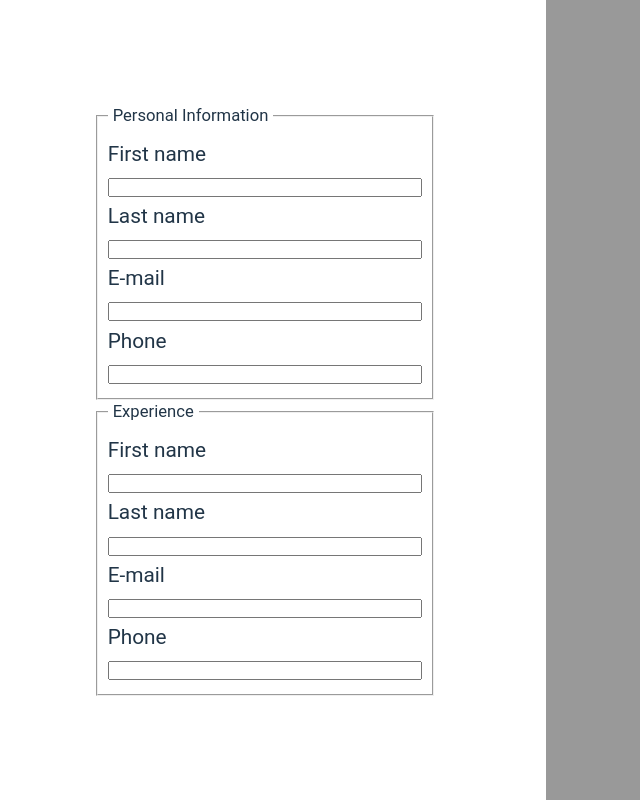
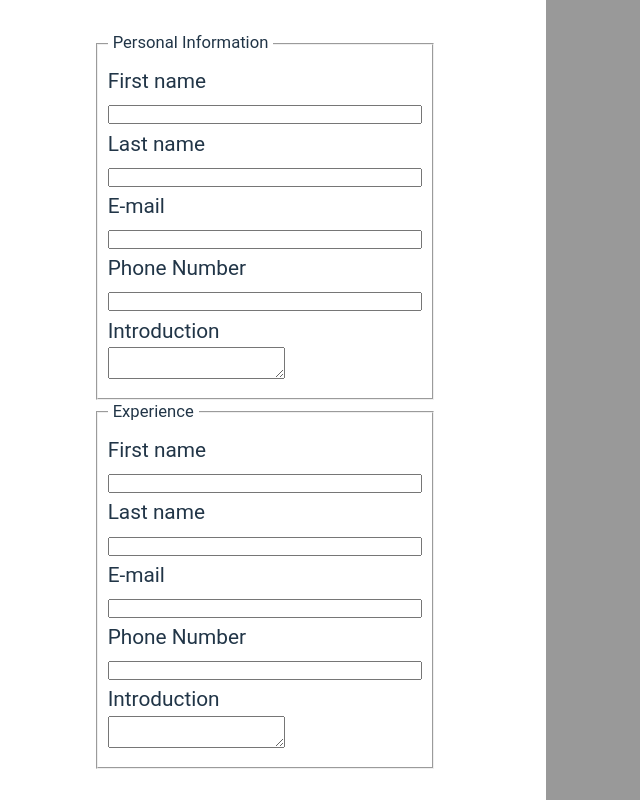
Before and after one commit to hakanyalniz/cv-application, a React (Vite) app: page / in a window 1280 px wide. Shown: the whole page, without its empty margins (17-657 px from the left). Built offline with nearby package versions, Linux system fonts and the light colour scheme.

Commit message:
Changed the way forms are stored. Now each form type will have it's own file, which can be imported and used.

```diff
--- a/src/components/FormSection.jsx
+++ b/src/components/FormSection.jsx
@@ -1,22 +1,17 @@
 import "../styles/FormSection.css";
-import Forms from "./Forms.jsx";
+import Forms from "./Forms";
+import { PersonalInformation } from "./form_types/PersonalInformation";
 
 function FormSection() {
-  const personalInformation = [
-    { labelContent: "First name", htmlFor: "fname", type: "text" },
-    { labelContent: "Last name", htmlFor: "lname", type: "text" },
-    { labelContent: "E-mail", htmlFor: "email", type: "email" },
-    { labelContent: "Phone", htmlFor: "phone", type: "number" },
-  ];
   return (
     <div className="form-section">
       <div className="introduction"></div>
       <div className="forms">
         <Forms
-          personalInformation={personalInformation}
+          personalInformation={PersonalInformation}
           legend="Personal Information"
         />
-        <Forms personalInformation={personalInformation} legend="Experience" />
+        <Forms personalInformation={PersonalInformation} legend="Experience" />
       </div>
     </div>
   );
--- a/src/components/Forms.jsx
+++ b/src/components/Forms.jsx
@@ -4,19 +4,7 @@ function Forms({ personalInformation, legend }) {
       <fieldset>
         <legend>{legend}</legend>
         {personalInformation.map((inputElement) => {
-          return (
-            <div>
-              <label htmlFor={inputElement.htmlFor}>
-                {inputElement.labelContent}
-              </label>
-              <br />
-              <input
-                type={inputElement.type}
-                id={inputElement.htmlFor}
-                name={inputElement.htmlFor}
-              />
-            </div>
-          );
+          return inputElement;
         })}
       </fieldset>
     </form>
--- /dev/null
+++ b/src/components/form_types/PersonalInformation.jsx
@@ -0,0 +1,27 @@
+export const PersonalInformation = [
+  <div>
+    <label htmlFor="fname">First name</label>
+    <br />
+    <input type="text" id="fname" name="fname" />
+  </div>,
+  <div>
+    <label htmlFor="fname">Last name</label>
+    <br />
+    <input type="text" id="lname" name="lname" />
+  </div>,
+  <div>
+    <label htmlFor="email">E-mail</label>
+    <br />
+    <input type="email" id="email" name="email" />
+  </div>,
+  <div>
+    <label htmlFor="fname">Phone Number</label>
+    <br />
+    <input type="number" id="phone" name="phone" />
+  </div>,
+  <div>
+    <label htmlFor="introduction">Introduction</label>
+    <br />
+    <textarea id="introduction" name="introduction"></textarea>
+  </div>,
+];
```
